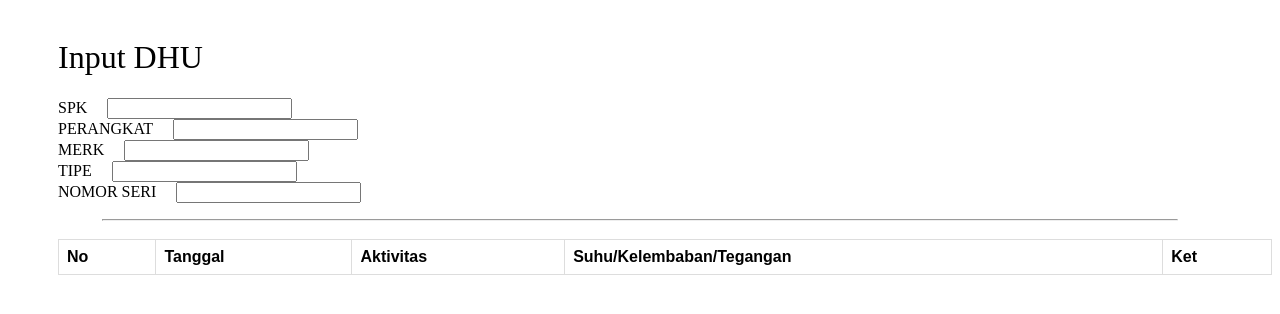
After one commit to Titankinan/Website_Input_DHU, a CodeIgniter 4 app: the page made by app/Views/V_inputdhu.php in a window 1280 px wide. The commit adds this page. Shown: the top 314 px of the page. Run offline with PHP 8.4 and a stand-in for CodeIgniter, Linux system fonts and the light colour scheme; the template is opened without the code that fills it, so the values that code supplies are empty; some libraries are stand-ins or nearby versions.

Commit message:
imput DHU

```diff
--- /dev/null
+++ b/app/Views/V_inputdhu.php
@@ -0,0 +1,70 @@
+<head>
+<link rel="stylesheet" href="/css/style.css">
+</head>
+    <div class="Container_tambah"> <h1 class="h1_tambah">Input DHU</h1>
+        <form action="/action_page.php">
+            <div class="container_box">
+                <div class="box">
+                    <label>SPK</label>
+                    <input type="text" class="" name="spk"><br>
+                    <label>PERANGKAT</label>
+                    <input type="text" class="" name="perangkat"><br>
+                    <label>MERK</label>
+                    <input type="text" class="" name="merk"><br>
+                    <label>TIPE</label>
+                    <input type="text" class="" name="tipe"><br>
+                    <label>NOMOR SERI</label>
+                    <input type="text" class="" name="noseri"><br>
+                </div>
+
+            </div>
+    </div>
+            <hr style="width:85%">
+    <div class="Container_tambah">
+            <div class="container_box">
+                <table>
+
+                    <tr>
+                        <th>No</th>
+                        <th>Tanggal</th>
+                        <th>Aktivitas</th>
+                        <th>Suhu/Kelembaban/Tegangan</th>
+                        <th>Ket</th>
+                    </tr>
+
+                </table>
+            </div>
+    </div>
+            <!-- <div class="container_box">
+                <div class="box">
+                <label>Pilih STEL</label>
+            <select name="stel" id="stel" onchange="changeFormat()">
+                <option value="stel_135">STEL Q-084-2019</option>
+                <option value="stel_136">STEL Q-091-2020</option>
+                <option value="stel_137">STD F-025-2018</option>
+            </select>
+            <br><br>
+                </div>
+                <div class="box">
+                <label>Penguji ke-1</label>
+            <select name="penguji1">
+            <option value="test">test</option>
+            </select>
+            <br><br>
+
+            <label>Penguji ke-2</label>
+            <select name="penguji1">
+            <option value="test2">test2</option>
+            </select>
+            <br><br>
+                </div>
+            </div>
+
+           <div class="container_button">
+                <input class="button_tambah button1" type="submit" value="Submit">
+           </div> -->
+        </form>
+    </div>
+
+</body>
+</html>
--- /dev/null
+++ b/public/css/style.css
@@ -0,0 +1,248 @@
+.h1_land {
+    font-family: Gordita;
+    font-weight: medium;
+    font-size: 64px;
+    text-align: center;
+    padding-top: 200px;
+}
+
+.h1_sign {
+    font-family: Gordita;
+    font-weight: medium;
+    font-size: 3rem;
+    /* text-align: center; */
+    padding-top: 50px;
+}
+
+.h1_log {
+    font-family: Gordita;
+    font-weight: medium;
+    font-size: 3rem;
+    /* text-align: center; */
+    padding-top: 50px;
+    padding-bottom: 100px;
+    margin-right: 130px;
+    margin-left: 130px;
+}
+
+.h1_home {
+    font-family: Gordita;
+    font-weight: medium;
+    font-size: 2rem;
+    /* text-align: center; */
+}
+
+.h1_tambah {
+    font-family: Gordita;
+    font-weight: 400;
+    /* text-align: center; */
+
+}
+
+.h2_tambah {
+    font-family: Gordita;
+    font-weight: 400;
+    /* text-align: center; */
+}
+
+.subheading {
+    font-family: Gordita;
+    color: #616161;
+    text-align: center;
+}
+
+.button_land {
+    background-color: #6935FD;
+    border: none;
+    color: white;
+    padding: 8px 32px;
+    text-align: center;
+    text-decoration: none;
+    display: inline-block;
+    font-size: 16px;
+    margin: 4px 2px;
+    transition-duration: 0.4s;
+    cursor: pointer;
+    font-family: Gordita;
+}
+
+.button_tambah {
+    background-color: #6935FD;
+    border: none;
+    color: white;
+    padding: 8px 32px;
+    text-align: center;
+    text-decoration: none;
+    font-size: 16px;
+    /* margin: 4px 2px; */
+    margin-left: auto;
+    display: block;
+    transition-duration: 0.4s;
+    cursor: pointer;
+    font-family: Gordita;
+}
+
+.button {
+    background-color: #6935FD;
+    border: none;
+    color: white;
+    padding: 8px 32px;
+    text-align: center;
+    text-decoration: none;
+    display: inline-block;
+    font-size: 16px;
+    margin: 4px 2px;
+    margin-left: auto;
+    display: block;
+    margin-top: 4px;
+    margin-right: 5rem;
+    transition-duration: 0.4s;
+    cursor: pointer;
+    font-family: Gordita;
+}
+
+.button1 {
+    background-color: white;
+    color: black;
+    border: 2px solid #6935FD;
+}
+
+.button2 {
+    background-color: rgba(145, 111, 243, 0.1);
+    color: black;
+    border: 2px solid #6935FD;
+}
+
+.button3{
+    background-color: white;
+    border: 2px solid #6935FD;
+    color: black;
+    padding: 8px 32px;
+    text-align: center;
+    text-decoration: none;
+    font-size: 16px;
+    /* margin: 4px 2px; */
+    margin-left: auto;
+    display: block;
+    transition-duration: 0.4s;
+    cursor: pointer;
+    font-family: Gordita;
+    width: 7rem;
+    margin-bottom: 3rem;
+}
+
+.button1:hover {
+    background-color: #6935FD;
+    color: white;
+    font-family: Gordita;
+}
+
+.button2:hover {
+    background-color: #6935FD;
+    color: white;
+    font-family: Gordita;
+}
+
+ul {
+    list-style-type: none;
+    background: rgba(145, 111, 243, 0.3);
+    border-radius: 10px;
+    width: 100%;
+    height: 60px;
+    margin: auto;
+    top: 200px;
+}
+
+li {
+    float: left;
+}
+
+li a {
+    display: block;
+    color: white;
+    text-align: center;
+    padding: 14px 16px;
+    text-decoration: none;
+}
+
+.Container_sign {
+    padding-left: 100px
+
+}
+
+.Container_log{
+    padding-left: 450px
+
+}
+
+.Container_home{
+    padding: 50px;
+
+}
+
+.Container_tambah{
+    padding-top: 10px;
+    padding-left: 50px;
+}
+
+.container_box{
+    display: flex;
+
+}
+
+.container_button{
+    /* width: 100%; */
+    background-color: #FFFFFF;
+    padding: 3rem;
+}
+
+.box{
+    flex: 1;
+}
+
+.inputBox {
+    border: none;
+    background-color: white;
+    padding: 0.75rem;
+    border-radius: 5px;
+    box-shadow: 0 4px 8px 0 rgba(0, 0, 0, 0.05), 0 6px 20px 0 rgba(0, 0, 0, 0.01);
+    width: 50%;
+    margin-top: 0.5rem;
+    margin-bottom: 0.5rem;
+}
+
+.inputBox:focus {
+    outline: none;
+}
+
+.inputLabel {
+    font-family: Gordita;
+    color: gray;
+}
+
+table {
+    font-family: arial, sans-serif;
+    border-collapse: collapse;
+    width: 100%;
+    border-radius: 1rem;
+}
+
+td, th {
+    border: 1px solid #dddddd;
+    text-align: left;
+    padding: 8px;
+}
+
+label{
+    font-family: Gordita;
+    margin-right: 1rem;
+    width: 3rem;
+}
+
+.pratinjau{
+    display: none;
+    padding-left: 3rem;
+    padding-right: 3rem;
+    padding-bottom: 1.5rem;
+    background-color: #FFFFFF;
+}
```
Also changed, not shown: app/Controllers/inputdhu.php (added, +32 -0 lines), app/Views/V_home.php (+8 -5 lines), app/Views/V_landing.php (+4 -44 lines), app/Views/V_login.php (+9 -6 lines), app/Views/V_signup.php (+7 -5 lines), app/Views/V_tambahdhu.php (+7 -4 lines), app/Views/template/background.php (+5 -4 lines), app/Models/M_aktivitas.php (added), public/paraf/dek..PNG (added).
